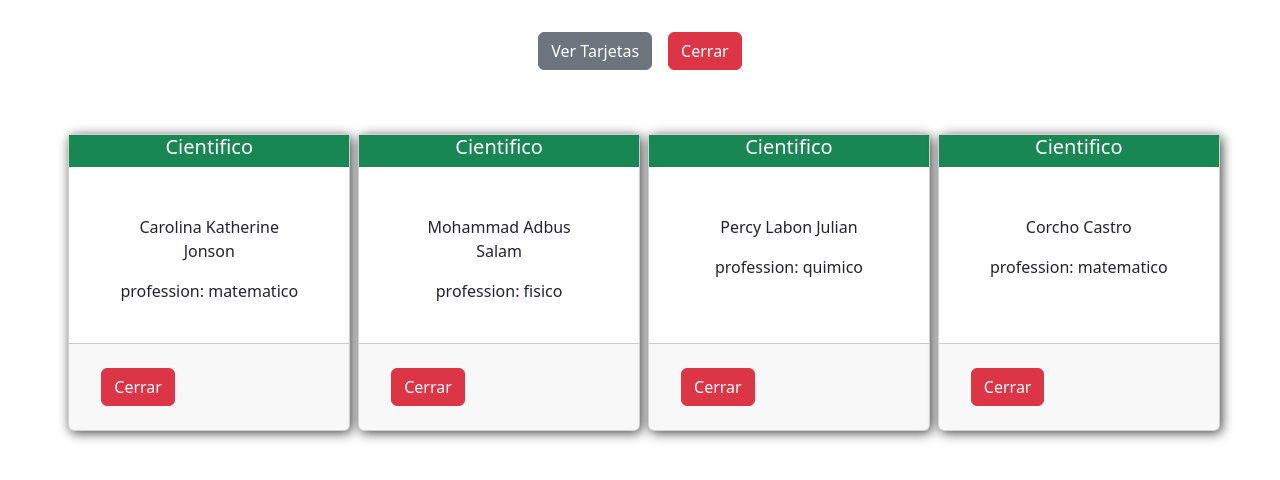
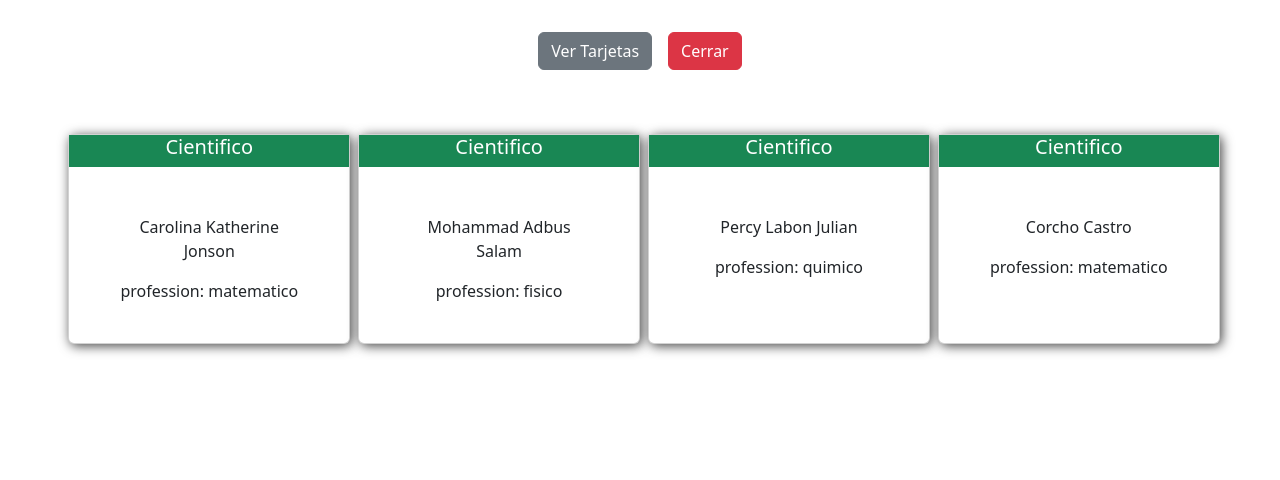
Before and after one commit to Condebasura/PracticasReact, a React (Vite) app: page / in a window 1280 px wide. Both pictures are taken after a click on the button "Ver Tarjetas". Shown: the top 480 px of the page. Built offline with nearby package versions, Linux system fonts and the light colour scheme.

Commit message:
Practicas/ Hooks

```diff
--- a/src/components/Card.tsx
+++ b/src/components/Card.tsx
@@ -3,18 +3,16 @@ import { people } from "../data";
 import BtnClose from "./BtnClose";
 
 
-export default function Card({titulo  }){
+export default function Card({titulo}){
 
-const [laCard , setlaCard] = useState(true);
-const quitarLacard = ()=>{
-  setlaCard(false);
-}
+
+
   const listItem = people.map(person =>
-
 <div className='card mb-3 ms-2 col 'key={person.id} >
 
             <div className= "text-center text-bg-success">
-              <h5 className='card-title'>{titulo}</h5>
+              <h5 className='card-title col'>{titulo}</h5>
+
 
             </div>
             <div className="card-body m-4">
@@ -26,17 +24,10 @@ const quitarLacard = ()=>{
 
 
             </div>
-                <div className="card-footer">
-                  <BtnClose onClick={quitarLacard}/>
-                </div>
+
           </div>
    );
 
-
-
-
-console.log(listItem)
-return <div className='d-flex'> {laCard && (listItem)} </div>
-
+   return <div className='d-flex'> {listItem} </div>
 
 }
```
